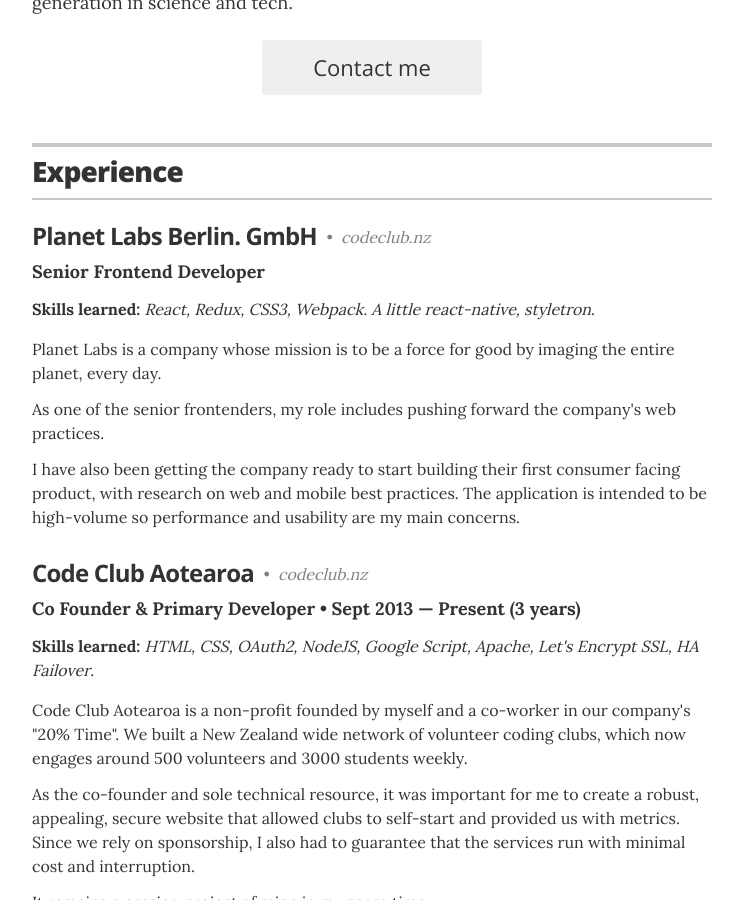
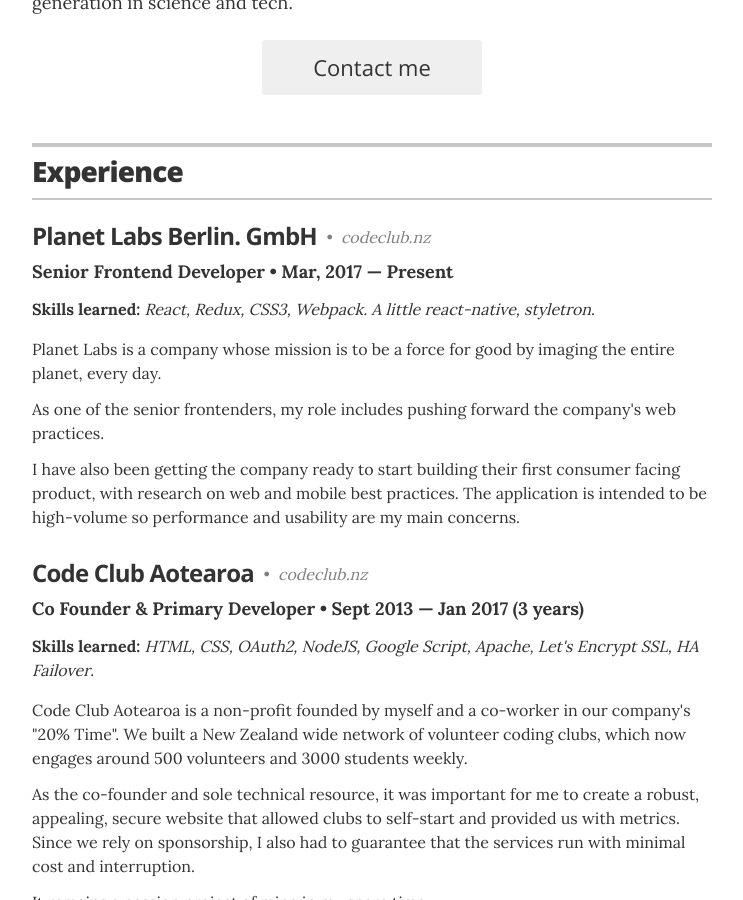
Before and after one commit to phazor/about-me, a Jekyll site: the page built from index.html, in a window 1280 px wide and 900 px high, scrolled down 381 px. Shown: the whole window, without its empty margins (268-1011 px from the left). Built offline with Jekyll 4.4.1, drawn with Linux system fonts in a browser that asks for light colours.

Commit message:
Update resume.html

```diff
--- a/_layouts/resume.html
+++ b/_layouts/resume.html
@@ -77,7 +77,7 @@
 
         <div class="resume-item" itemscope itemprop="worksFor" itemtype="http://schema.org/Organization">
           <h3 class="resume-item-title" itemprop="name">Planet Labs Berlin. GmbH</h3><a class="resume-item-link new-window" href="https://codeclub.nz">codeclub.nz</a>
-          <h4 class="resume-item-details" itemprop="description">Senior Frontend Developer</h4>
+          <h4 class="resume-item-details" itemprop="description">Senior Frontend Developer &bull; Mar, 2017 &mdash; Present</h4>
           <p><b>Skills learned:</b> <i>React, Redux, CSS3, Webpack. A little react-native, styletron</i>.
           <p class="resume-item-copy">Planet Labs is a company whose mission is to be a force for good by imaging the entire planet, every day.</p>
 
@@ -89,7 +89,7 @@
         <!-- by now you're getting the picture... -->
         <div class="resume-item" itemscope itemprop="worksFor" itemtype="http://schema.org/Organization">
           <h3 class="resume-item-title" itemprop="name">Code Club Aotearoa</h3><a class="resume-item-link new-window" href="https://codeclub.nz">codeclub.nz</a>
-          <h4 class="resume-item-details" itemprop="description">Co Founder &amp; Primary Developer &bull; Sept 2013 &mdash; Present (3 years)</h4>
+          <h4 class="resume-item-details" itemprop="description">Co Founder &amp; Primary Developer &bull; Sept 2013 &mdash; Jan 2017 (3 years)</h4>
           <p><b>Skills learned:</b> <i>HTML, CSS, OAuth2, NodeJS, Google Script, Apache, Let's Encrypt SSL, HA Failover</i>.
           <p class="resume-item-copy">Code Club Aotearoa is a non-profit founded by myself and a co-worker in our company's "20% Time". We built a New Zealand wide network of volunteer coding clubs, which now engages around 500 volunteers and 3000 students weekly.</p>
 
```
